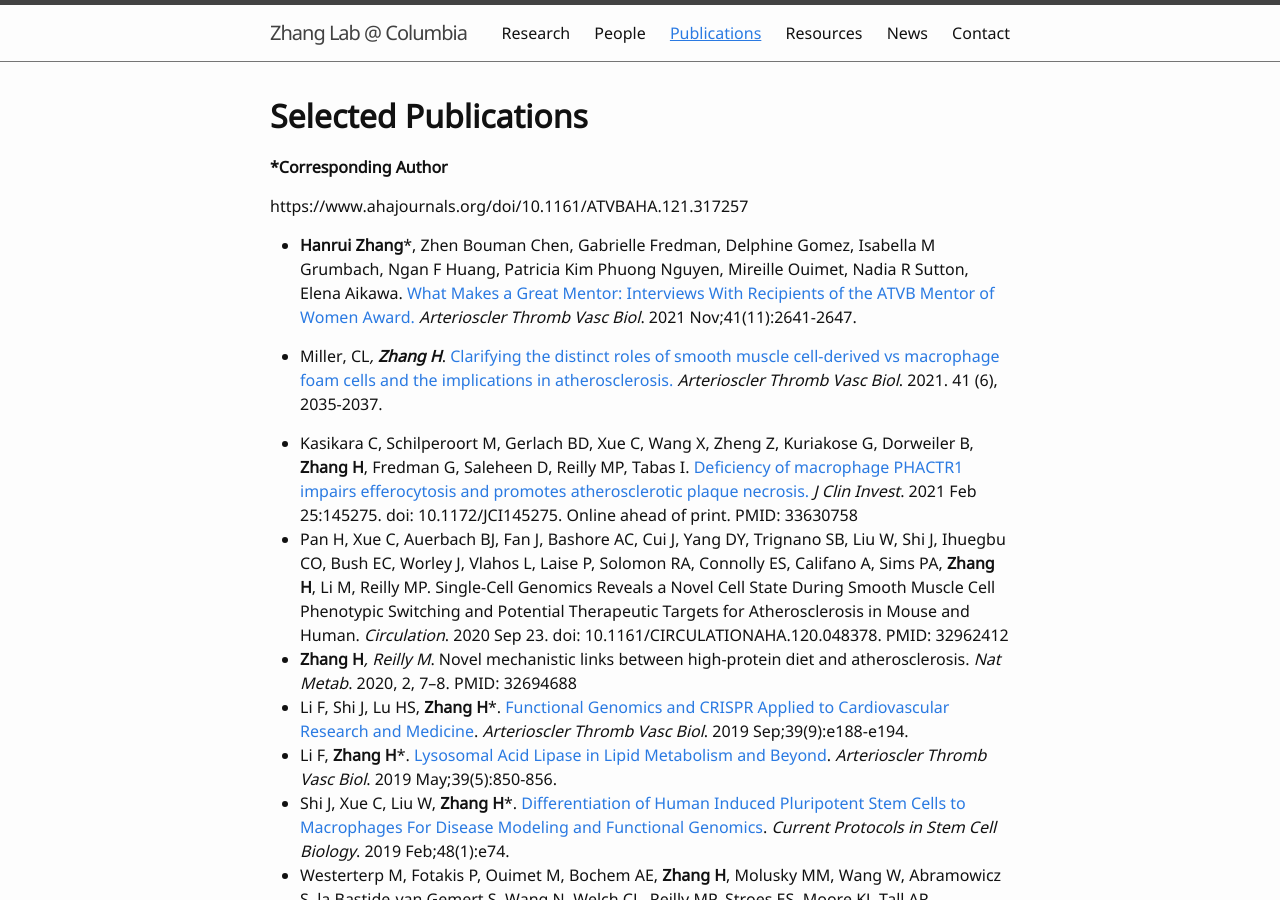
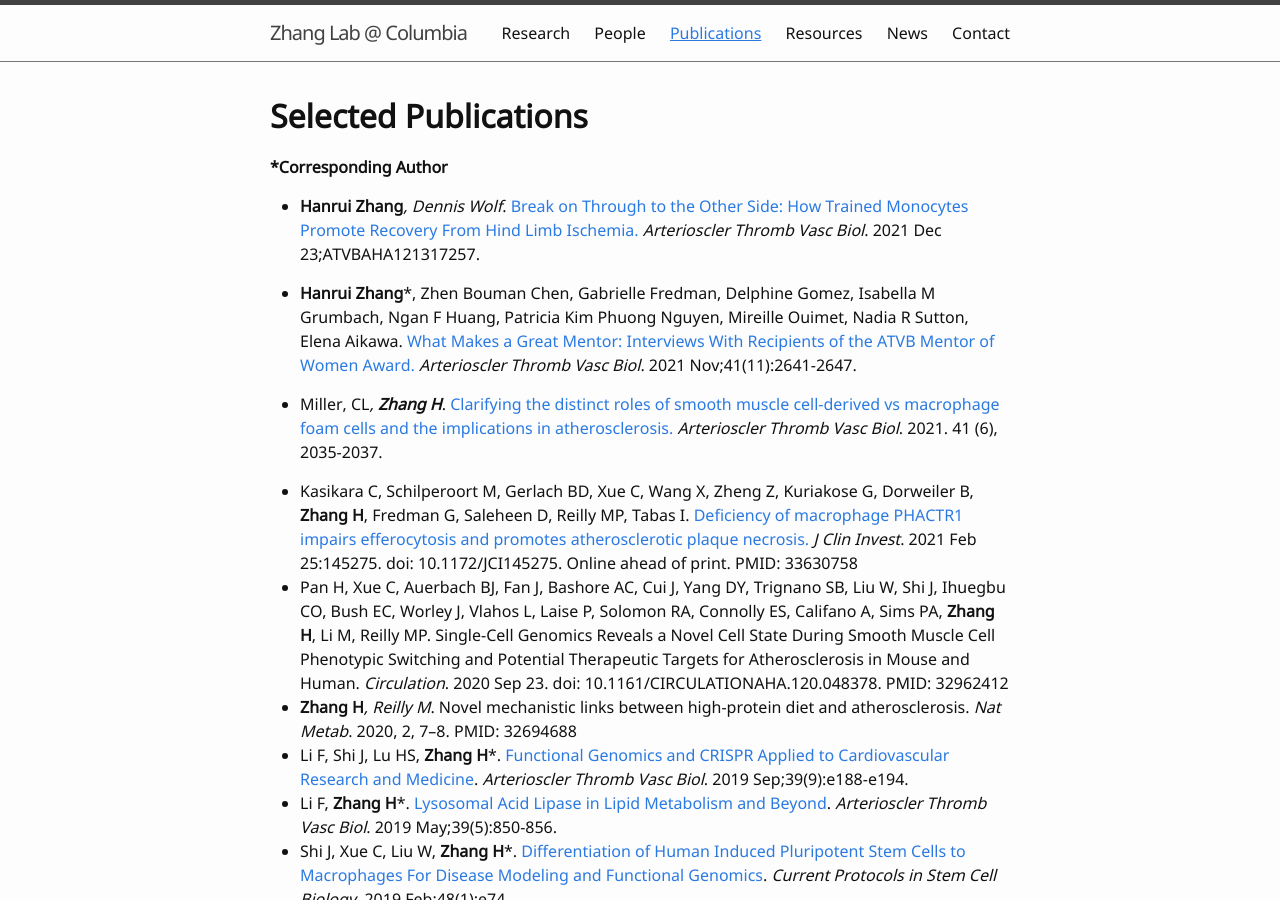
Before and after one commit to hanruizhang/zhanglab, a Jekyll site: the page built from 3_Publications.md, in a window 1280 px wide and 900 px high. Built offline with Jekyll 4.4.1, drawn with Linux system fonts in a browser that asks for light colours.

Commit message:
Update 3_Publications.md

```diff
--- a/3_Publications.md
+++ b/3_Publications.md
@@ -7,7 +7,7 @@ nav: true
 
 ***Corresponding Author**
 
-https://www.ahajournals.org/doi/10.1161/ATVBAHA.121.317257
+- **Hanrui Zhang***, Dennis Wolf*. [Break on Through to the Other Side: How Trained Monocytes Promote Recovery From Hind Limb Ischemia.](https://www.ahajournals.org/doi/10.1161/ATVBAHA.121.317257) _Arterioscler Thromb Vasc Biol_. 2021 Dec 23;ATVBAHA121317257.
 
 - **Hanrui Zhang***, Zhen Bouman Chen, Gabrielle Fredman, Delphine Gomez, Isabella M Grumbach, Ngan F Huang, Patricia Kim Phuong Nguyen, Mireille Ouimet, Nadia R Sutton, Elena Aikawa. [What Makes a Great Mentor: Interviews With Recipients of the ATVB Mentor of Women Award.](https://www.ahajournals.org/doi/full/10.1161/ATVBAHA.121.316558) _Arterioscler Thromb Vasc Biol_. 2021 Nov;41(11):2641-2647.
 
```
